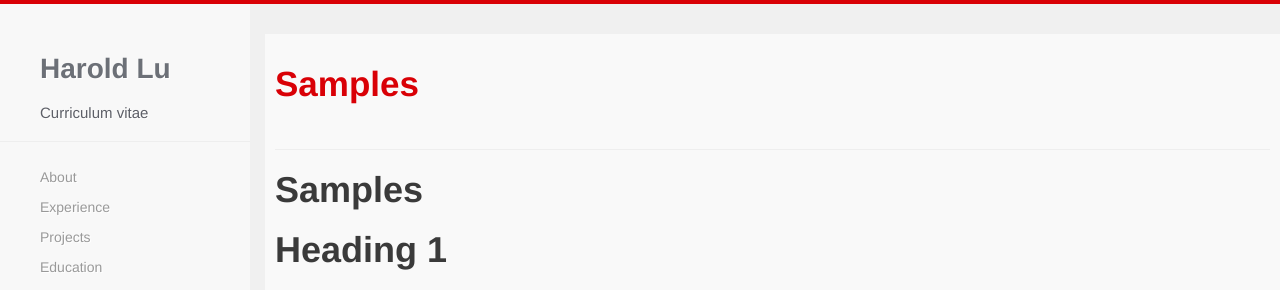
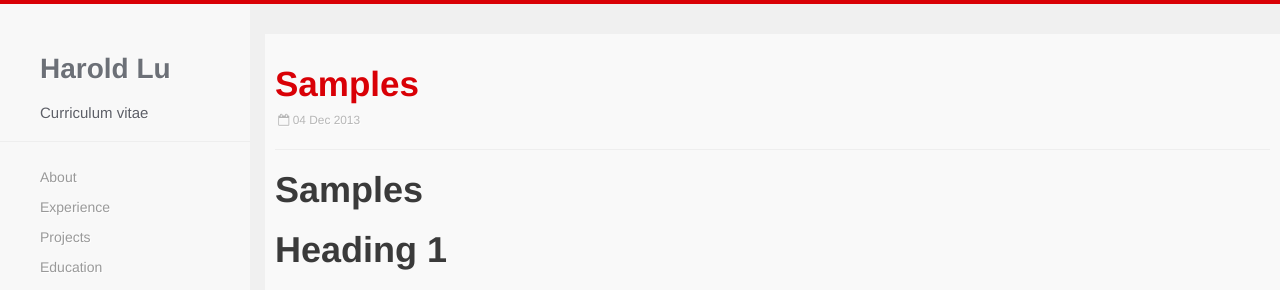
Before and after one commit to harold-lu/harold-lu.github.io, a Jekyll site: the page built from _posts/2013-12-04-Samples.markdown, in a window 1280 px wide and 900 px high. Shown: the top 290 px of the window. Built offline with Jekyll 4.4.1, drawn with Linux system fonts in a browser that asks for light colours; nearby versions of some CDN libraries.

Commit message:
update body

```diff
--- a/_layouts/post.html
+++ b/_layouts/post.html
@@ -5,7 +5,7 @@
   <div class="article-title">{{ page.title }}</div>
   <p class="meta">
     <small>
-      &nbsp;
+      &nbsp;<i class="fa fa-calendar-o"></i> {{ page.date | date_to_string}}
     </small>
   </p> <hr/>
   <div class="post">
@@ -17,7 +17,7 @@
   <div class="article-title">{{ page.title }}</div>
   <p class="meta">
     <small>
-      &nbsp;
+      &nbsp;<i class="fa fa-calendar-o"></i> {{ page.date | date_to_string}}
     </small>
   </p> <hr/>
   <div class="post">
```
